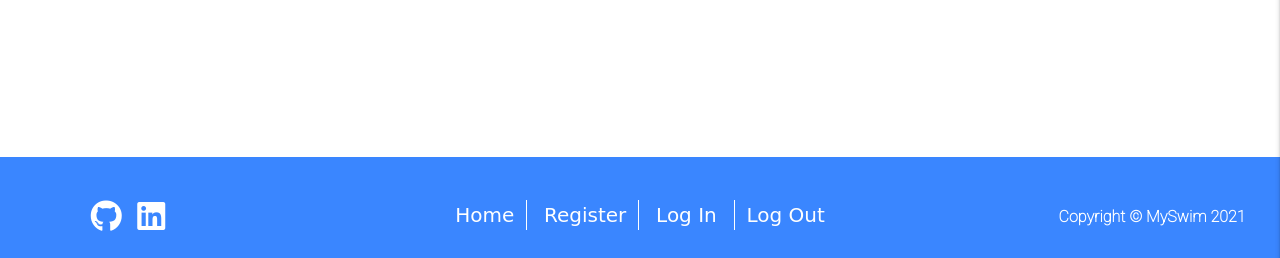
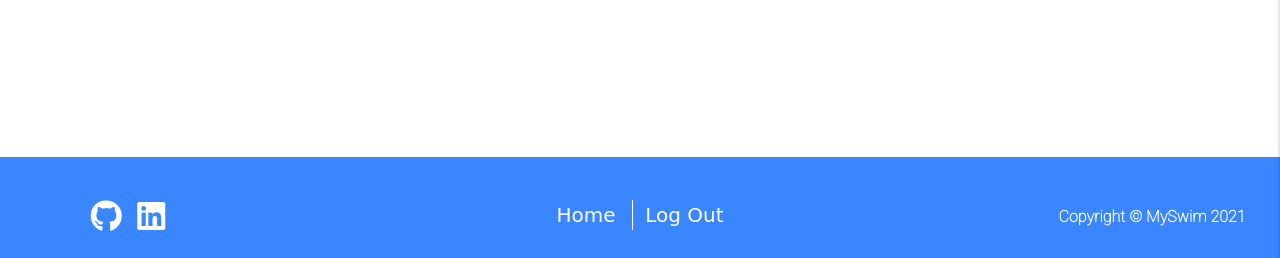
Before and after one commit to Wingkelinks/myswim_MSP3, a Flask app: page /add_category in a window 1280 px wide. Shown: the part 542-800 px from the top of the page. Run offline with Flask 2, Linux system fonts and the light colour scheme; the visitor is signed in with stand-in values (Sample User, id 1); some libraries are stand-ins or nearby versions; some web fonts are replaced.

Commit message:
Add if else to hide register in footer from session users

```diff
--- a/templates/base.html
+++ b/templates/base.html
@@ -187,9 +187,16 @@
 				</div>
 				<div class="footer-menu">
 					<ul class="tourney-text">
-						<li class="br b--white bw1">
+							<li>
 								<a class="white-text" href="{{ url_for('home') }}">Home</a>
 							</li>
+						{% if session.user %}
+							<li class="bl b--white bw1">
+								<a class="white-text" href="{{ url_for('logout') }}"
+									>Log Out</a
+								>
+							</li>
+						{% else %}
 							<li class="br b--white bw1">
 								<a class="white-text" href="{{ url_for('register') }}"
 									>Register</a
@@ -197,12 +204,6 @@
 							</li>
 							<li>
 								<a class="white-text" href="{{ url_for('login') }}">Log In</a>
-						</li>
-						{% if session.user %}
-						<li class="bl b--white bw1">
-							<a class="white-text" href="{{ url_for('logout') }}"
-								>Log Out</a
-							>
 							</li>
 						{% endif %}
 					</ul>
```
Lines whose indentation alone changed are shown as unchanged.
